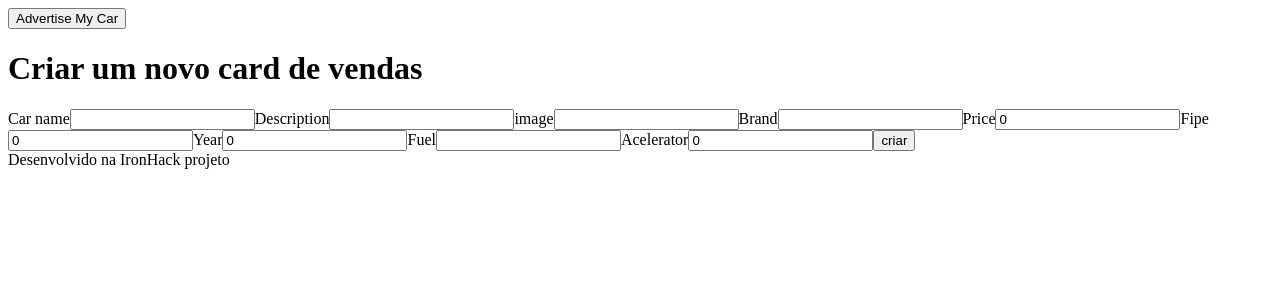
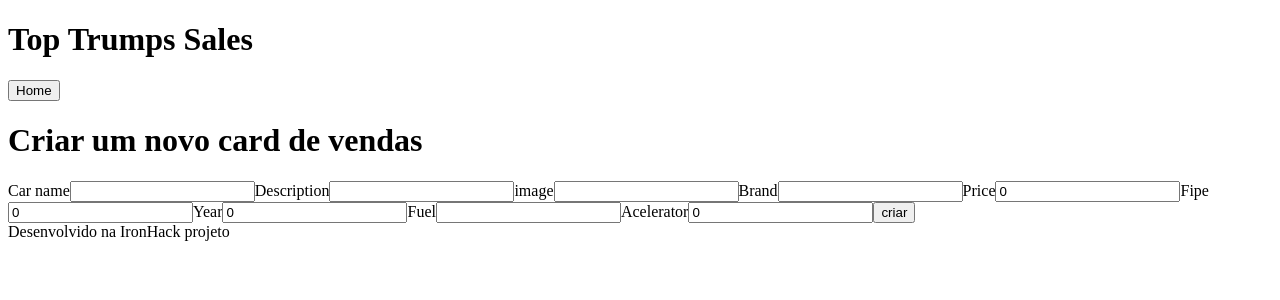
Before and after one commit to brennoEudes/top-trumps-sales, a React (Create React App) app: page /sales in a window 1280 px wide. Shown: the top 300 px of the page. Built offline with nearby package versions, Linux system fonts and the light colour scheme.

Commit message:
Alteração cta da NavBar para cada uma das páginas, Home e Create Car

```diff
--- a/src/App.js
+++ b/src/App.js
@@ -8,7 +8,6 @@
   return (
     <>
       <NavBar />
-
       <Routes>
         <Route path="/" element={<Home />} />
         <Route path="/sales" element={<CreateCar />} />
--- a/src/Components/Button/index.js
+++ b/src/Components/Button/index.js
@@ -1,8 +1,9 @@
+
 function Button (props) {
     const {text} = props;
 
     return (
-        <button>{text}</button>
+          <button>{text}</button>
         )
 }
 
--- a/src/Components/NavBar/index.js
+++ b/src/Components/NavBar/index.js
@@ -1,13 +1,7 @@
-import Button from "../Button";
-import { Link } from "react-router-dom";
-
 function NavBar() {
   return (
     <>
-       <Link to="/sales">
-          <Button text="Advertise My Car" />
-        </Link>
-
+    <h1>Top Trumps Sales</h1>
     </>
   );
 }
--- a/src/Pages/CreateCar/index.js
+++ b/src/Pages/CreateCar/index.js
@@ -1,6 +1,8 @@
 import { useState } from "react";
 import { api } from "../../utils/api";
 import { useNavigate } from "react-router-dom";
+import Button from "../../Components/Button";
+import { Link } from "react-router-dom";
 
 export function CreateCar() {
   const [sale, setSale] = useState({
@@ -37,6 +39,10 @@
   console.log(sale);
   return (
     <>
+      <Link to="/">
+        <Button text="Home" />
+      </Link>
+
       <h1>Criar um novo card de vendas</h1>
 
       <form onSubmit={handleSubmit}>
--- a/src/Pages/Home/index.js
+++ b/src/Pages/Home/index.js
@@ -1,6 +1,8 @@
 import Card from "../../Components/Card";
+import Button from "../../Components/Button";
 import { api } from "../../utils/api";
 import { useState, useEffect } from "react";
+import { Link } from "react-router-dom";
 
 export function Home() {
   const [sales, setSales] = useState([]);
@@ -19,7 +21,9 @@
 
   return (
     <>
-      <h1>Top Trumps Sales</h1>
+      <Link to="/sales">
+        <Button text="Advertise My Car" />
+      </Link>
 
       {sales.map((currentSale) => {
         return (
```
